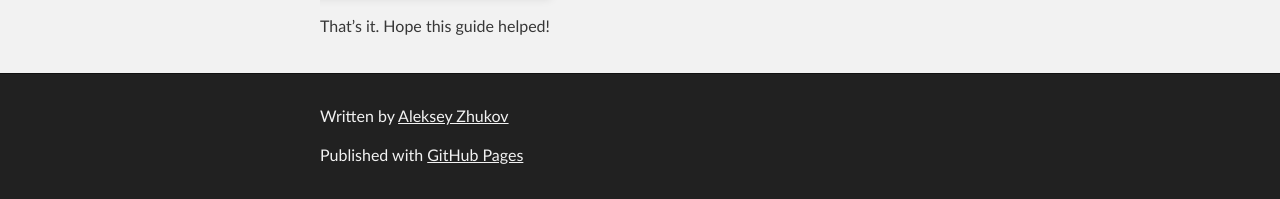
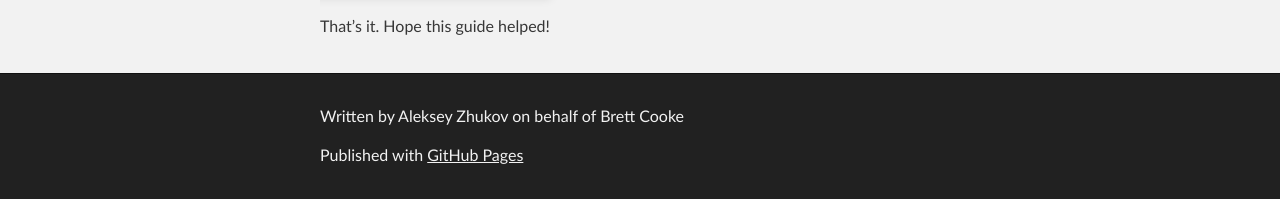
Before and after one commit to drdaeman/heroku-djcelery-example, a Jekyll site: the page built from index.md, in a window 1280 px wide and 900 px high, scrolled down 8727 px. Shown: the part 698-897 px from the top of the window. Built offline with Jekyll 4.4.1, drawn with Linux system fonts in a browser that asks for light colours; Markdown is read by kramdown in place of the engine named in the settings.

Commit message:
Supposedly proper copyright reference

```diff
--- a/_layouts/index.html
+++ b/_layouts/index.html
@@ -32,7 +32,7 @@
     <!-- FOOTER  -->
     <div id="footer_wrap" class="outer">
       <footer class="inner">
-        <p class="copyright">Written by <a href="https://github.com/drdaeman">Aleksey Zhukov</a></p>
+        <p class="copyright">Written by Aleksey Zhukov on behalf of Brett Cooke</p>
         <p>Published with <a href="http://pages.github.com">GitHub Pages</a></p>
       </footer>
     </div>
```
